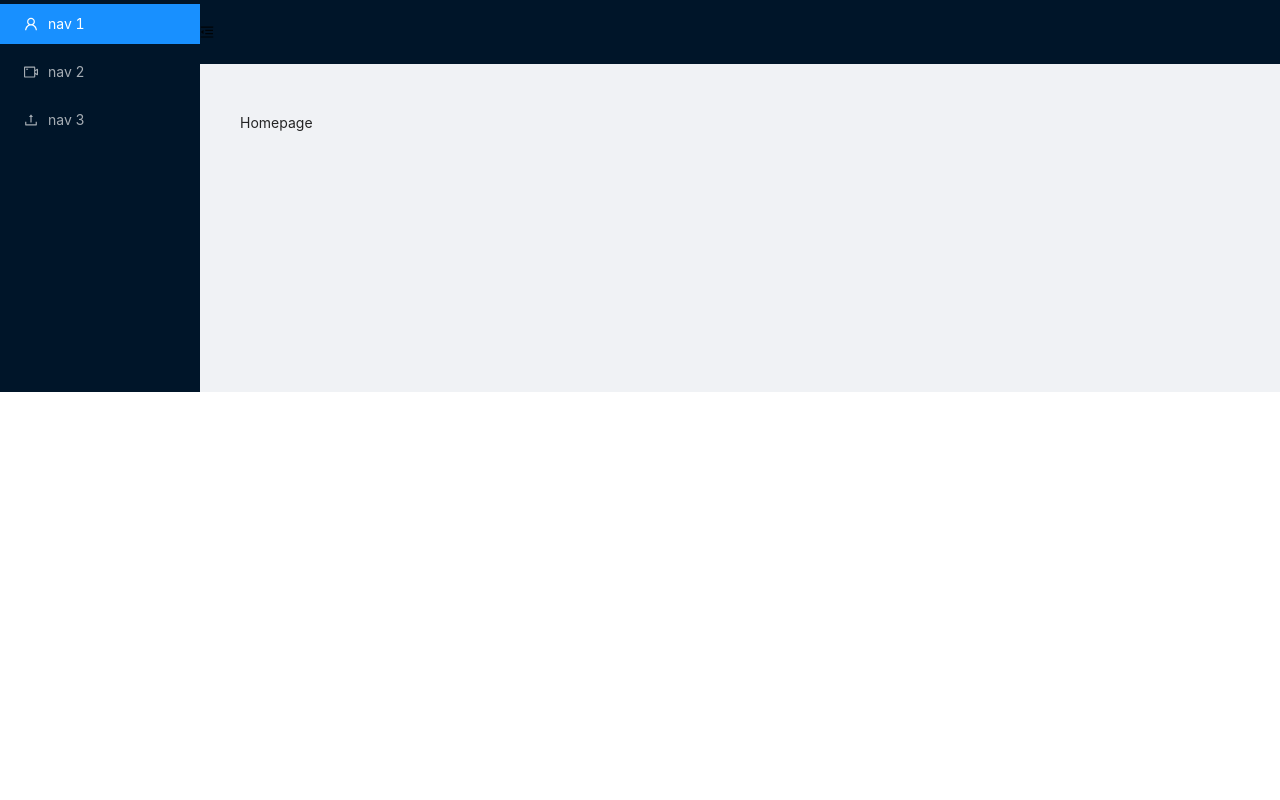
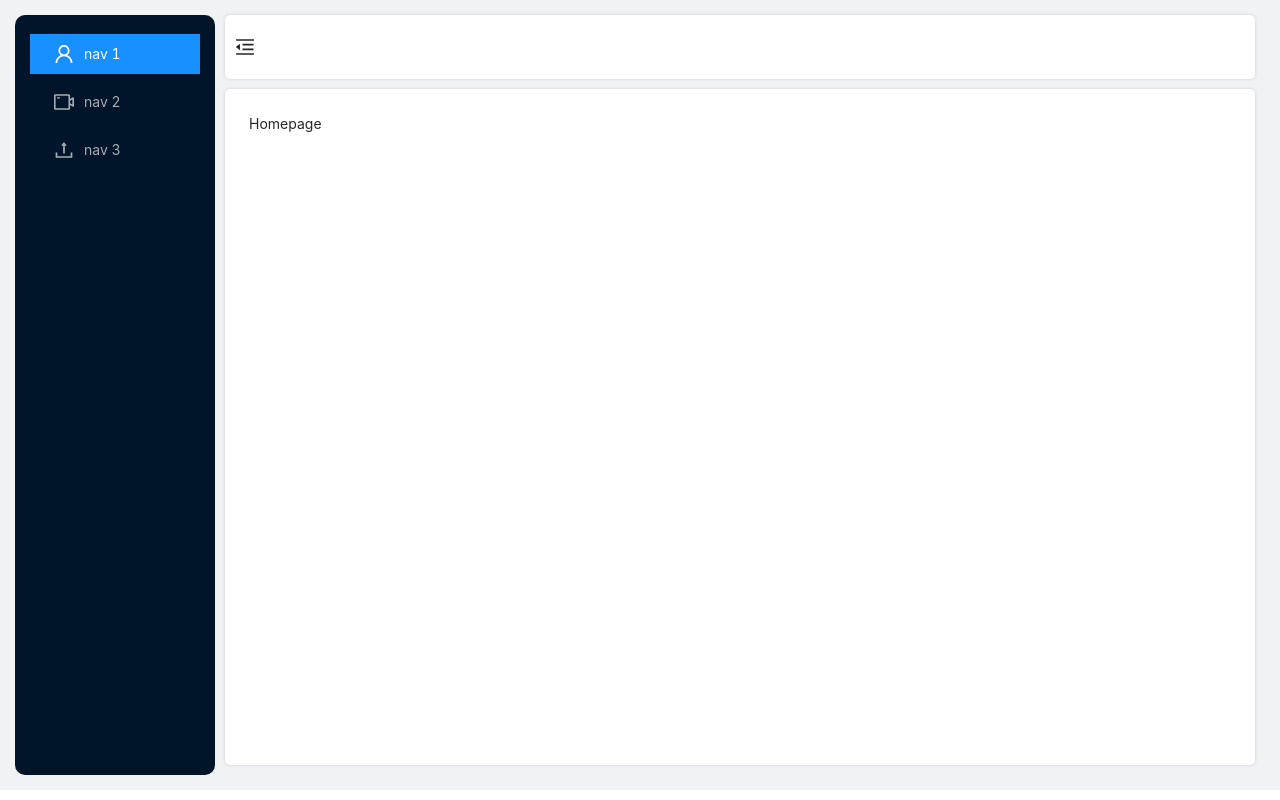
Before and after one commit to jsfinesse/Checkout, a React (Create React App) app in the folder checkout-client/: page /home in a window 1280 px wide. Built offline with nearby package versions, Linux system fonts and the light colour scheme.

Commit message:
Added custom styles to DefaultLayout

```diff
--- a/checkout-client/src/components/DefaultLayout.js
+++ b/checkout-client/src/components/DefaultLayout.js
@@ -7,6 +7,7 @@ import {
     VideoCameraOutlined,
     UploadOutlined,
 } from "@ant-design/icons";
+import "../resources/layout.css";
 
 const { Header, Sider, Content } = Layout;
 
@@ -49,7 +50,7 @@ export default class DefaultLayout extends React.Component {
                 <Layout className="site-layout">
                     <Header
                         className="site-layout-background"
-                        style={{ padding: 0 }}
+                        style={{ padding: 10 }}
                     >
                         {React.createElement(
                             this.state.collapsed
@@ -64,7 +65,7 @@ export default class DefaultLayout extends React.Component {
                     <Content
                         className="site-layout-background"
                         style={{
-                            margin: "24px 16px",
+                            margin: "10px",
                             padding: 24,
                             minHeight: 280,
                         }}
--- a/checkout-client/src/resources/layout.css
+++ b/checkout-client/src/resources/layout.css
@@ -18,4 +18,31 @@
 
 .site-layout .site-layout-background {
     background: #fff;
+    box-shadow: 0 0 3px #ccc;
+    border-radius: 5px;
 }
+
+.ant-layout-has-sider {
+    padding: 15px !important;
+}
+.ant-layout-sider {
+    border-radius: 10px !important;
+}
+
+.ant-layout-sider-children {
+    padding: 15px;
+    height: 95vh;
+}
+
+.ant-layout-header {
+    margin: 0 10px !important;
+    display: flex;
+    align-items: center;
+    border-radius: 5px;
+}
+
+.anticon svg {
+    height: 20px;
+    width: 20px;
+    font-size: 20px;
+}
```
